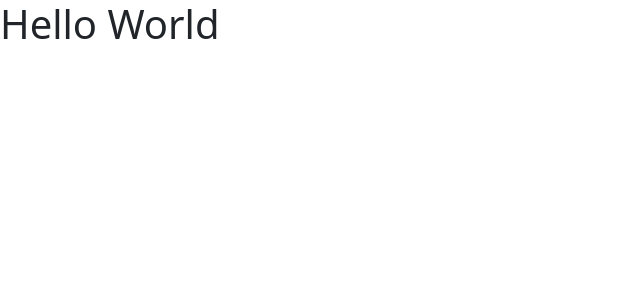
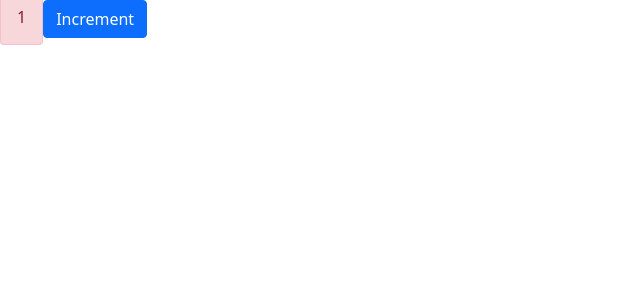
Before and after one commit to hassan1344/react-demo, a React (Create React App) app: page / in a window 1280 px wide. Shown: the top 300 px of the page, without its empty margins (0-640 px from the left). Built offline with nearby package versions, Linux system fonts and the light colour scheme.

Commit message:
setting attributes / rendering classes dynamically

```diff
--- a/src/components/counter.jsx
+++ b/src/components/counter.jsx
@@ -1,9 +1,30 @@
-import React, { Component } from 'react';
+import React, { Component } from "react";
 
 class Counter extends Component {
-    render() {
-        return <h1>Hello World</h1>;
-    }
+  state = {
+    count: 1,
+    //imageUrl: "https://picsum.photos/200", //generates a random photo of 200 pixels
+  };
+
+  render() {
+    return (
+      <div>
+        <span className={this.getBadgeClasses()}>{this.formatCount()}</span>
+        <button className="btn btn-primary">Increment</button>
+      </div>
+    );
+  }
+
+  getBadgeClasses() {
+    let classes = "alert alert-";
+    classes += this.state.count === 0 ? "success" : "danger";
+    return classes;
+  }
+
+  formatCount() {
+    const { count } = this.state;
+    return count === 0 ? <h1>Zero</h1> : count;
+  }
 }
 
 export default Counter;
--- a/src/index.js
+++ b/src/index.js
@@ -3,7 +3,7 @@ import ReactDOM from 'react-dom';
 import './index.css';
 import App from './App';
 import reportWebVitals from './reportWebVitals';
-import 'bootstrap/dist/css/bootstrap.css';
+import 'bootstrap/dist/css/bootstrap.min.css';
 import Counter from './components/counter';
 
 ReactDOM.render(
```
